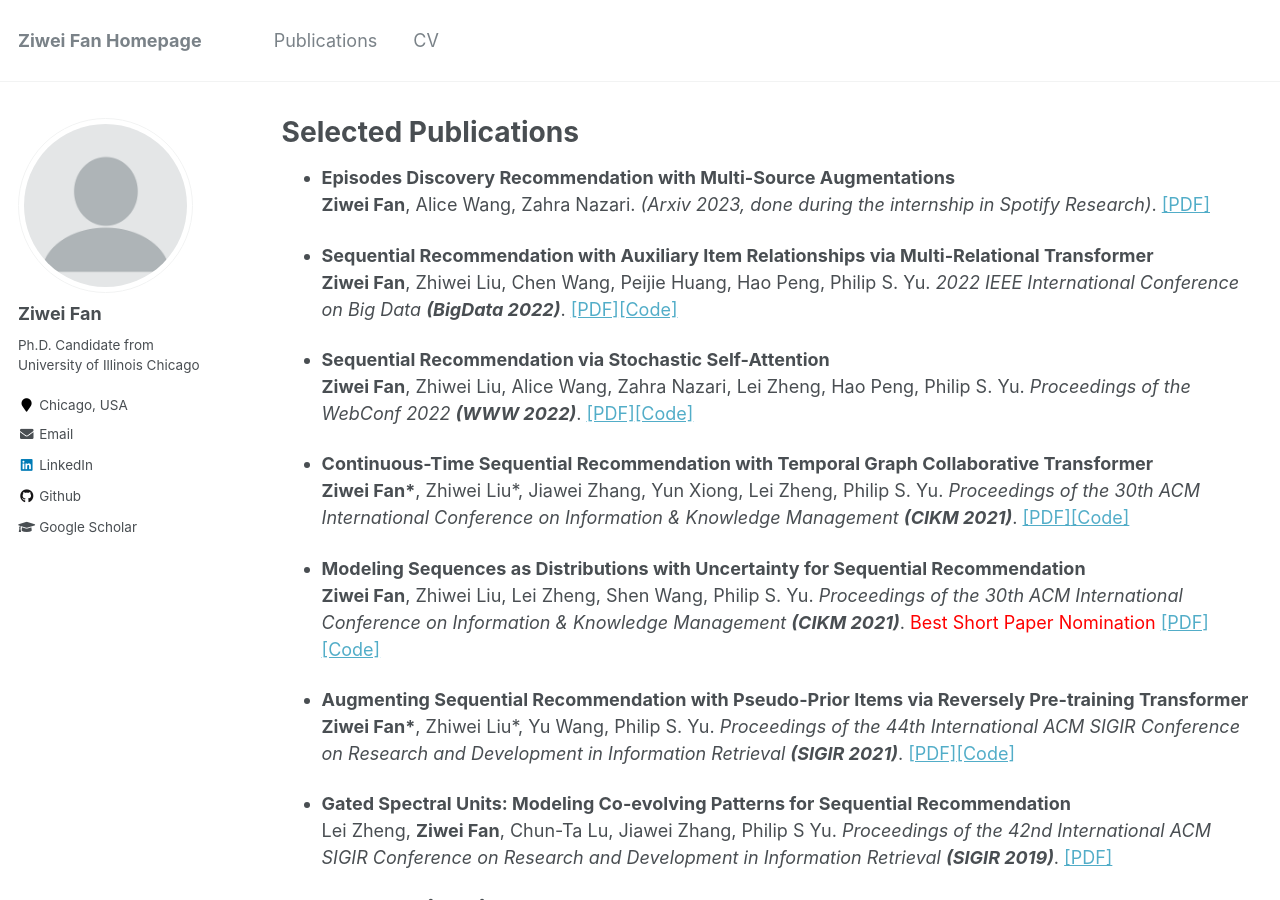
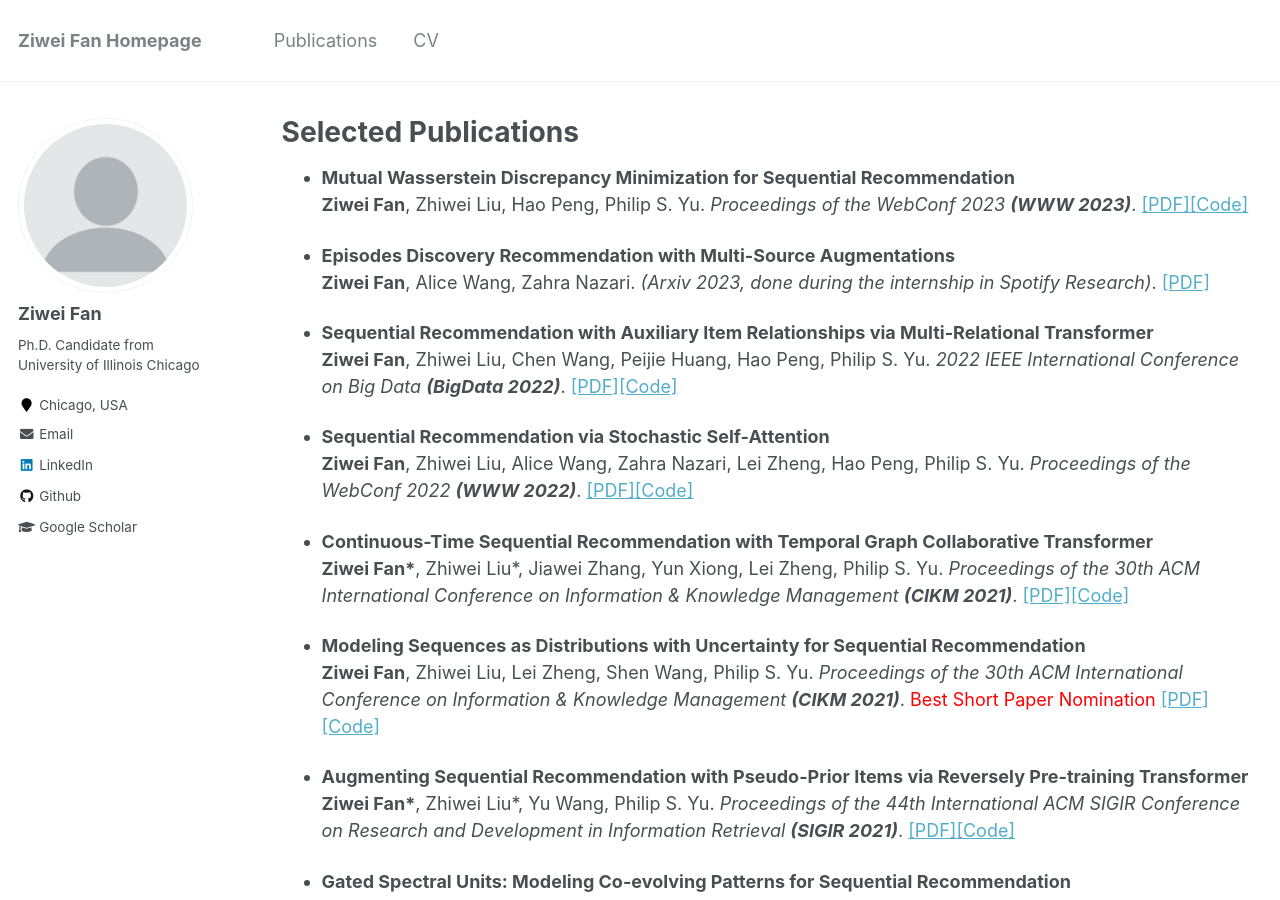
Before and after one commit to ziwei-fan/ziwei-fan.github.io, a Jekyll site: the page built from _pages/publications.md, in a window 1280 px wide and 900 px high. Built offline with Jekyll 4.4.1, drawn with Linux system fonts in a browser that asks for light colours.

```diff
--- a/_pages/publications.md
+++ b/_pages/publications.md
@@ -4,6 +4,9 @@ title: "Selected Publications"
 permalink: /publications/
 author_profile: true
 ---
+* <b>Mutual Wasserstein Discrepancy Minimization for Sequential Recommendation</b> <br> <b>Ziwei Fan</b>, Zhiwei Liu, Hao Peng, Philip S. Yu. <i>Proceedings of the WebConf 2023 <b>(WWW 2023)</b></i>.
+[[PDF]](https://arxiv.org/pdf/2201.06035.pdf)[[Code]](https://github.com/zfan20/STOSA)
+
 * <b>Episodes Discovery Recommendation with Multi-Source Augmentations</b> <br> <b>Ziwei Fan</b>, Alice Wang, Zahra Nazari. <i>(Arxiv 2023, done during the internship in Spotify Research)</i>.
 [[PDF]](https://arxiv.org/abs/2301.01737)
 
```
Also changed, not shown: _pages/about.md (+1 -0 lines).
